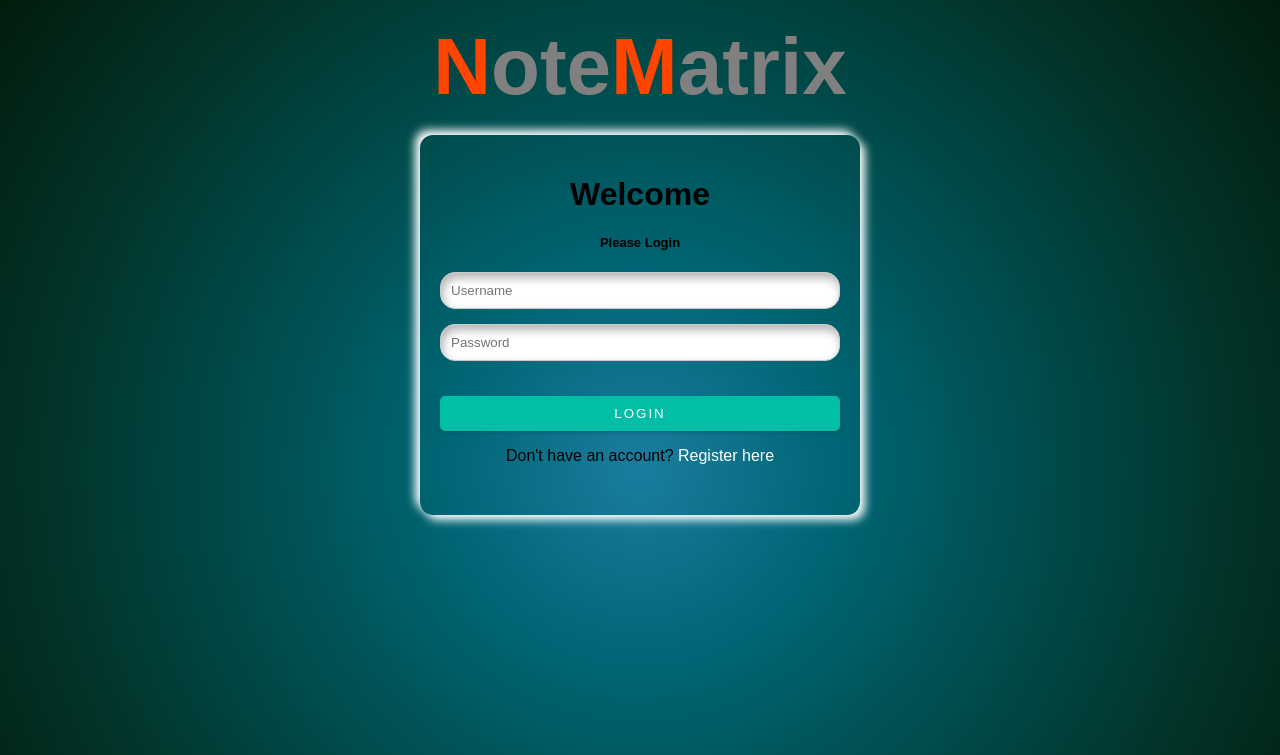
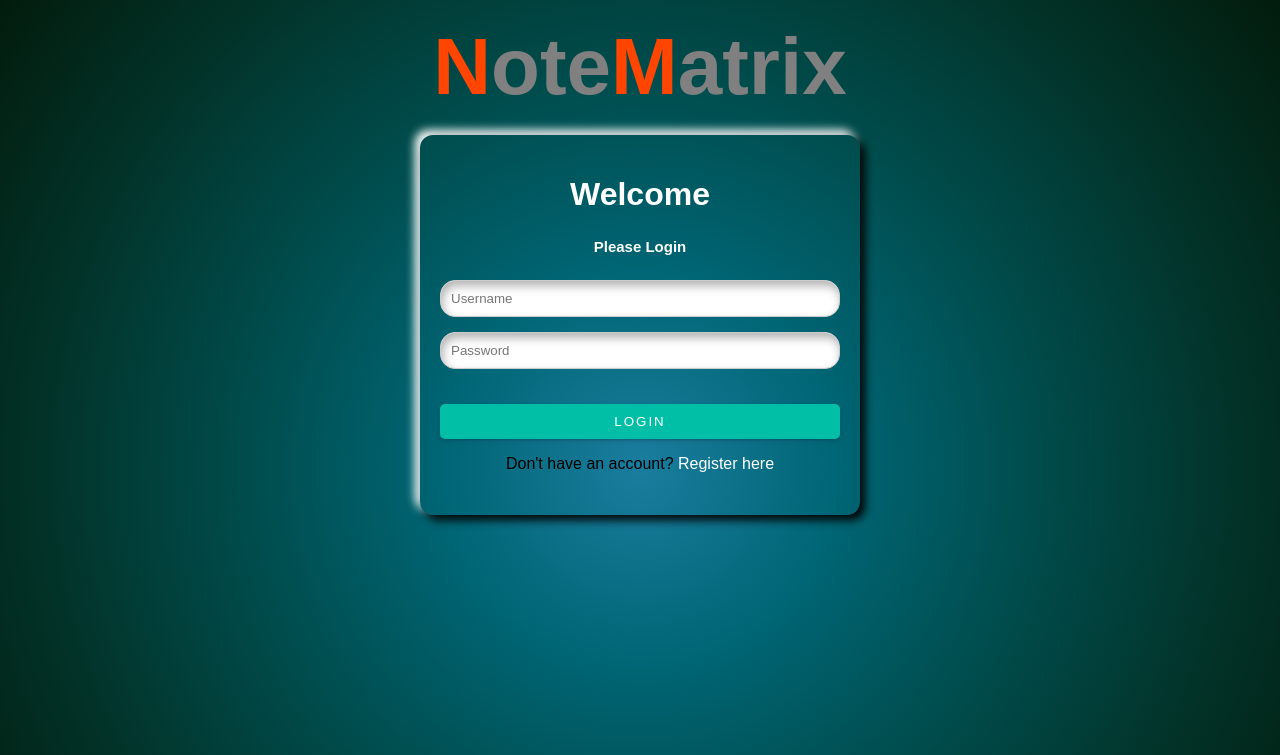
Before and after one commit to sherwintorrejas/FINALNOTES, a PHP site: page /login.php in a window 1280 px wide. Shown: the top 755 px of the page. Run offline with PHP 8.4, Linux system fonts and the light colour scheme.

```diff
--- a/css/register.css
+++ b/css/register.css
@@ -17,7 +17,7 @@
             padding: 20px;
             border-radius: 10px;
             background: transparent;
-            box-shadow:  5px 5px 10px #bebebe,
+            box-shadow:  5px 5px 10px,
                 -5px -5px 10px #ffff;
         }
 
@@ -130,17 +130,17 @@
         /* Integrated CSS for the login form */
         .login-form {
             max-width: 400px;
-            /* margin-top: 50px; */
             padding: 20px;
             border-radius: 13px;
             background: transparent;
-            box-shadow:  5px 5px 10px white,
+            box-shadow:  5px 5px 10px,
                         -5px -5px 10px #ffff;
             max-height: 340px;
         }
 
         .login-form h1 {
             text-align: center;
+            color: white;
             margin-bottom: 20px;
         }
 
@@ -213,7 +213,8 @@
         }
 
         .pl{
-            font-size: small;
+            font-size: 15px;
+            color: white;
         }
         .error_message{
             color: red;
```
